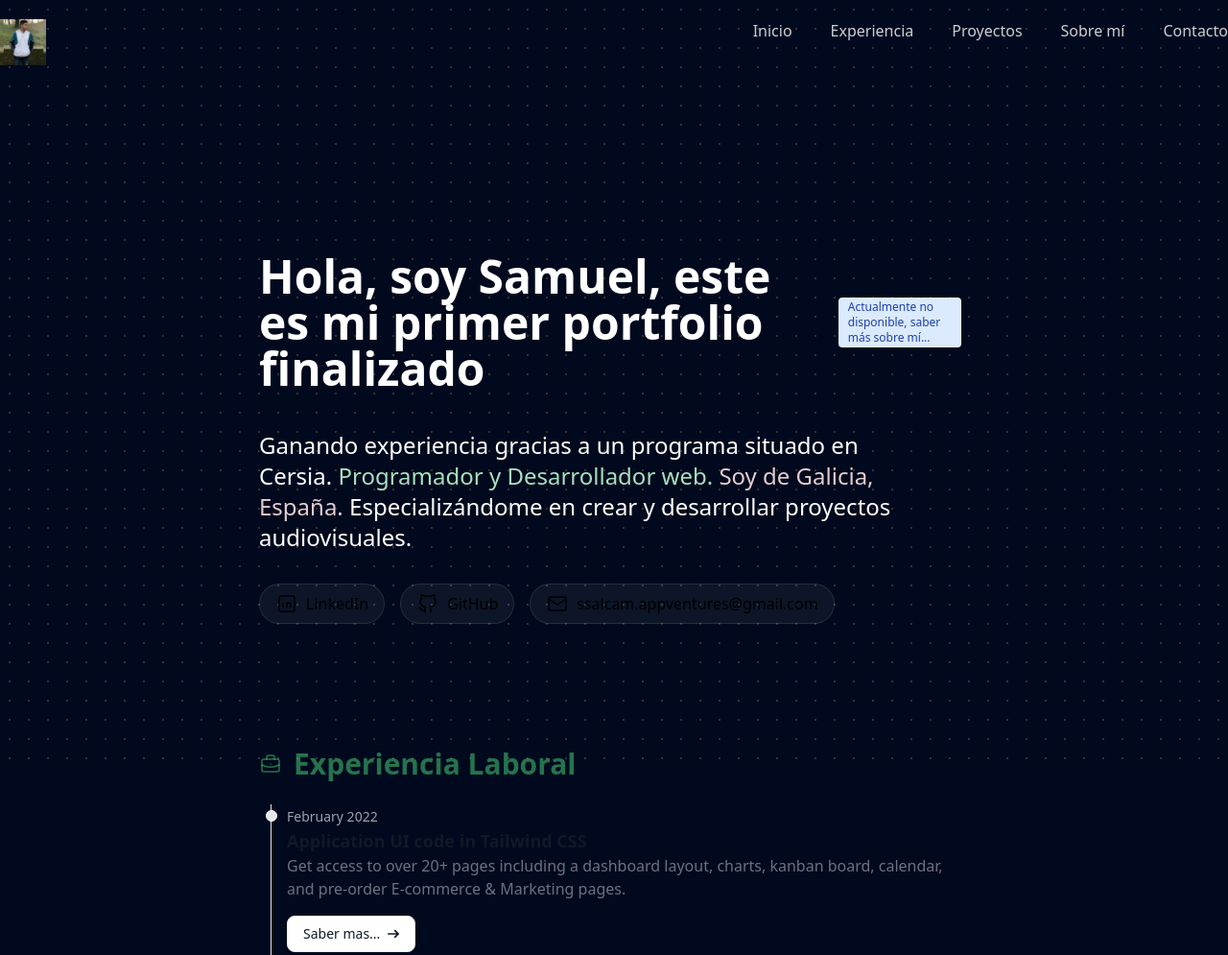
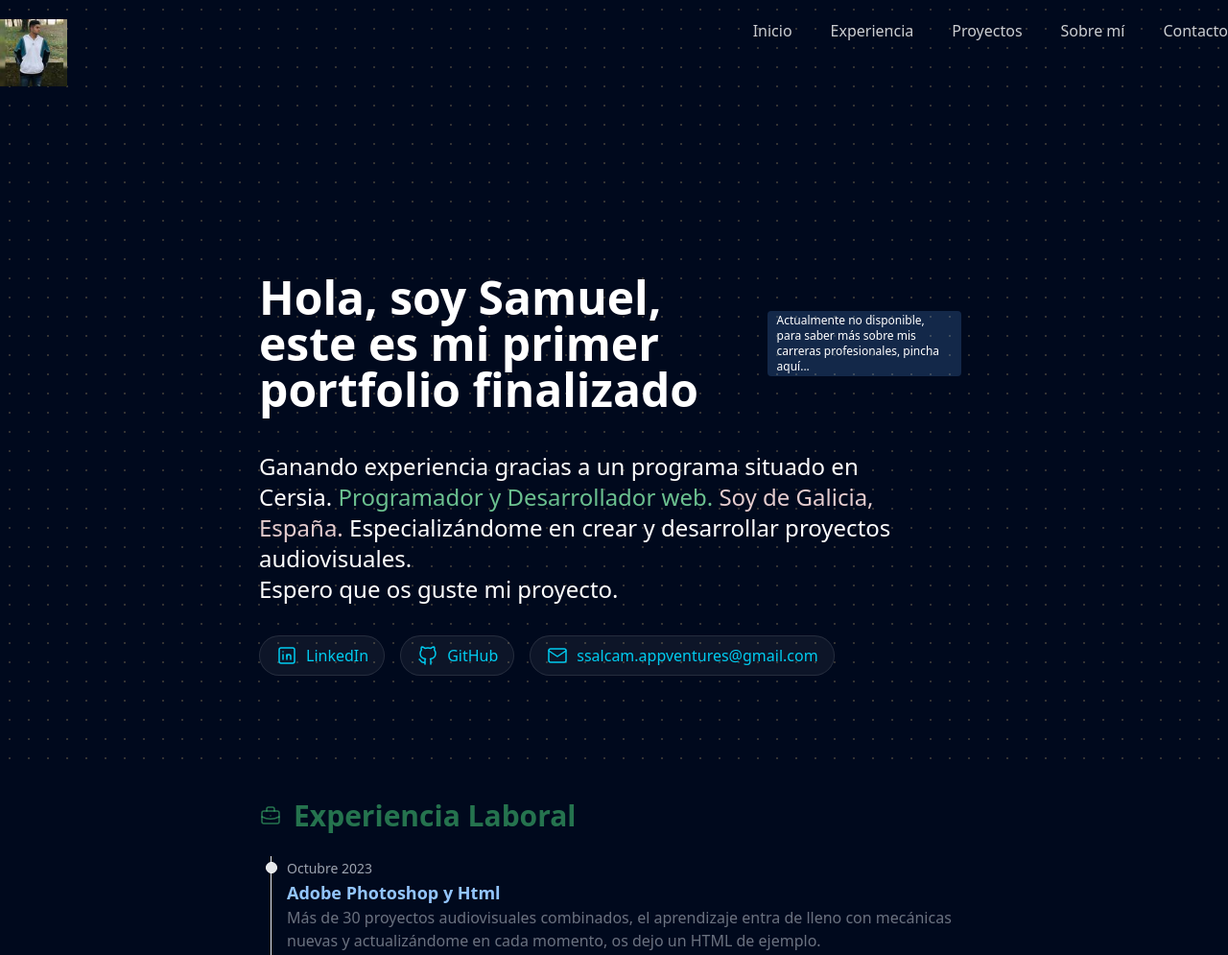
Before and after one commit to SamuelSalazar25/portfolio-samuel-end, an Astro site: page / in a window 1280 px wide. Shown: the top 995 px of the page at 96% size. Built offline with nearby package versions, Linux system fonts and the light colour scheme; Astro itself is replaced by a stand-in of ours.

Commit message:
terminando

```diff
--- a/src/components/Badge.astro
+++ b/src/components/Badge.astro
@@ -1,4 +1,4 @@
 <span
-class="bg-blue-100 text-blue-800 text-xs font-medium me-2 px-2.5 py-0.5 rounded dark:bg-blue-900 dark:text-blue-300">
+class="bg-blue-400/20 text-white text-xs font-medium me-2 px-2.5 py-0.5 rounded dark:bg-blue-900 dark:text-blue-300">
 <slot />
 </span>
--- a/src/components/Experience.astro
+++ b/src/components/Experience.astro
@@ -25,9 +25,9 @@ link:'#'},
 }
     <li class="mb-10 ms-4">
         <div class="absolute w-3 h-3 bg-gray-200 rounded-full mt-1.5 -start-1.5 border border-white dark:border-gray-900 dark:bg-gray-700"></div>
-        <time class="mb-1 text-sm font-normal leading-none text-gray-400 dark:text-gray-500">February 2022</time>
-        <h3 class="text-lg font-semibold text-gray-900 dark:text-white">Application UI code in Tailwind CSS</h3>
-        <p class="mb-4 text-base font-normal text-gray-500 dark:text-gray-400">Get access to over 20+ pages including a dashboard layout, charts, kanban board, calendar, and pre-order E-commerce & Marketing pages.</p>
+        <time class="mb-1 text-sm font-normal leading-none text-gray-400 dark:text-gray-500">Octubre 2023</time>
+        <h3 class="text-lg font-semibold text-blue-300 dark:text-white">Adobe Photoshop y Html</h3>
+        <p class="mb-4 text-base font-normal text-gray-500 dark:text-gray-400">Más de 30 proyectos audiovisuales combinados, el aprendizaje entra de lleno con mecánicas nuevas y actualizándome en cada momento, os dejo un HTML de ejemplo.</p>
         <a href="#" class="inline-flex items-center px-4 py-2 text-sm font-medium text-gray-900 bg-white border border-gray-200 rounded-lg hover:bg-gray-100 hover:text-blue-700 focus:z-10 focus:ring-4 focus:outline-none focus:ring-gray-200 focus:text-blue-700 dark:bg-gray-800 dark:text-gray-400 dark:border-gray-600 dark:hover:text-white dark:hover:bg-gray-700 dark:focus:ring-gray-700">Saber mas... <svg class="w-3 h-3 ms-2 rtl:rotate-180" aria-hidden="true" xmlns="http://www.w3.org/2000/svg" fill="none" viewBox="0 0 14 10">
     <path stroke="currentColor" stroke-linecap="round" stroke-linejoin="round" stroke-width="2" d="M1 5h12m0 0L9 1m4 4L9 9"/>
   </svg></a>
@@ -35,13 +35,13 @@ link:'#'},
     <li class="mb-10 ms-4">
         <div class="absolute w-3 h-3 bg-gray-200 rounded-full mt-1.5 -start-1.5 border border-white dark:border-gray-900 dark:bg-gray-700"></div>
         <time class="mb-1 text-sm font-normal leading-none text-gray-400 dark:text-gray-500">March 2022</time>
-        <h3 class="text-lg font-semibold text-gray-900 dark:text-white">Marketing UI design in Figma</h3>
+        <h3 class="text-lg font-semibold text-blue-300 dark:text-white">Marketing UI design in Figma</h3>
         <p class="text-base font-normal text-gray-500 dark:text-gray-400">All of the pages and components are first designed in Figma and we keep a parity between the two versions even as we update the project.</p>
     </li>
     <li class="ms-4">
         <div class="absolute w-3 h-3 bg-gray-200 rounded-full mt-1.5 -start-1.5 border border-white dark:border-gray-900 dark:bg-gray-700"></div>
         <time class="mb-1 text-sm font-normal leading-none text-gray-400 dark:text-gray-500">April 2022</time>
-        <h3 class="text-lg font-semibold text-gray-900 dark:text-white">E-Commerce UI code in Tailwind CSS</h3>
+        <h3 class="text-lg font-semibold text-blue-300 dark:text-white">E-Commerce UI code in Tailwind CSS</h3>
         <p class="text-base font-normal text-gray-500 dark:text-gray-400">Get started with dozens of web components and interactive elements built on top of Tailwind CSS.</p>
     </li>
 </ol>
--- a/src/components/Header.astro
+++ b/src/components/Header.astro
@@ -1,8 +1,6 @@
-
-
 <header class="flex justify-between items center py-5 w-full xl-[1120px] mx-auto" >
     <img
-    class="rounde-full w-12 h-12"
+    class="rounde-full w-12 h-12 transition"
     src="/projects/foto.jpeg"
     alt="samuel photo"  />
 
@@ -11,10 +9,13 @@
         <a href="#experiencia">Experiencia</a>
         <a href="#proyectos">Proyectos</a>
         <a href="#sobre-mí">Sobre mí</a>
-        <a href="#contacto">Contacto</a>
+        <a href="https://www.instagram.com/vanitascodm/">Contacto</a>
     </nav>
 </header>
 
 <style>
-
+        img {
+            width: 70px;
+            height: 70px;
+        }
 </style>
--- a/src/components/Projects.astro
+++ b/src/components/Projects.astro
@@ -29,8 +29,8 @@ const PROJECTS = [
 {
     PROJECTS.map(({ image, title, description, tags }) => (
         <article>
-            <h3 class="text-2xl font-semibold text--200 mb-2">{title}</h3>
-            <p class="text-lg mb-4 text-pretty">{description}</p>
+            <h3 class="text-2xl font-semibold text--200 mb-2 text-blue-300">{title}</h3>
+            <p class="text-lg mb-4 text-pretty font-normal text-gray-500 dark:text-gray-400">{description}</p>
             <ul class="flex gap-x-4 flex-row mb-2">
                 {tags.map((tag) => (
                     <li>
@@ -42,7 +42,7 @@ const PROJECTS = [
                 ))}
             </ul>
             <img
-                class="rounded shadow-2xl shadow-white/20"
+                class="rounded shadow-2xl shadow-white/5"
                 src={image}
                 alt={`Captura de pantalla del proyecto ${image}`}
             />
--- a/src/pages/index.astro
+++ b/src/pages/index.astro
@@ -23,19 +23,22 @@ import Projects from "../components/Projects.astro";
 			>
 				Hola, soy Samuel, este es mi primer portfolio finalizado <a
 					class="flex justify-center items-center"
-					href="https://www.linkedin.com/in/samuel-salazar-camacho-500301125/?originalSubdomain=es"
+					href="https://mail.google.com/mail/u/1?ui=2&ik=6b05a3367f&attid=0.1&permmsgid=msg-f:1775564135176133083&th=18a4122c7118d9db&view=att&disp=safe"
 					target="_blank"
 					rel="noopener"
 				>
-					<Badge>Actualmente no disponible, saber más sobre mí...</Badge></a
+					<Badge>Actualmente no disponible, para saber más sobre mis carreras profesionales, pincha aquí...</Badge></a
 				>
 			</h1>
 			<h2 class="text-xl lg:text-2xl text-wrap max-w-[700px] text-white">
-				<span class="text-white">Ganando experiencia gracias a un programa situado en Cersia.</span><span class="text-green-200/90">
+				<span class="text-white">Ganando experiencia gracias a un programa situado en Cersia.</span><span class="text-green-300/80">
 					Programador y Desarrollador web.</span
 				>
 				<span class="text-red-100/90"> Soy de Galicia, España.</span>
 				Especializándome en crear y desarrollar proyectos audiovisuales.
+			</h2>
+			<h2 class="text-xl lg:text-2xl text-wrap max-w-[700px] text-white">
+				Espero que os guste mi proyecto.
 			</h2>
 			<nav class="flex gap-4 mt-8 flex-wrap">
 				<SocialPill
@@ -63,7 +66,7 @@ import Projects from "../components/Projects.astro";
 		</Section>
 
 		<Section id="proyectos">
-			<h2 class="text-3xl font-semibold mb-6 flex gap-x-3 items-center">
+			<h2 class="text-3xl font-semibold mb-6 flex gap-x-3 items-center text-green-400/50">
 				<Code class="size-7" />
 				Proyectos
 			</h2>
@@ -71,3 +74,10 @@ import Projects from "../components/Projects.astro";
 		</Section>
 	</main>
 </Layout>
+
+<style>
+
+	nav {
+		color: #00ccf0;
+	}
+</style>
```
Also changed, not shown: 1 other file.
